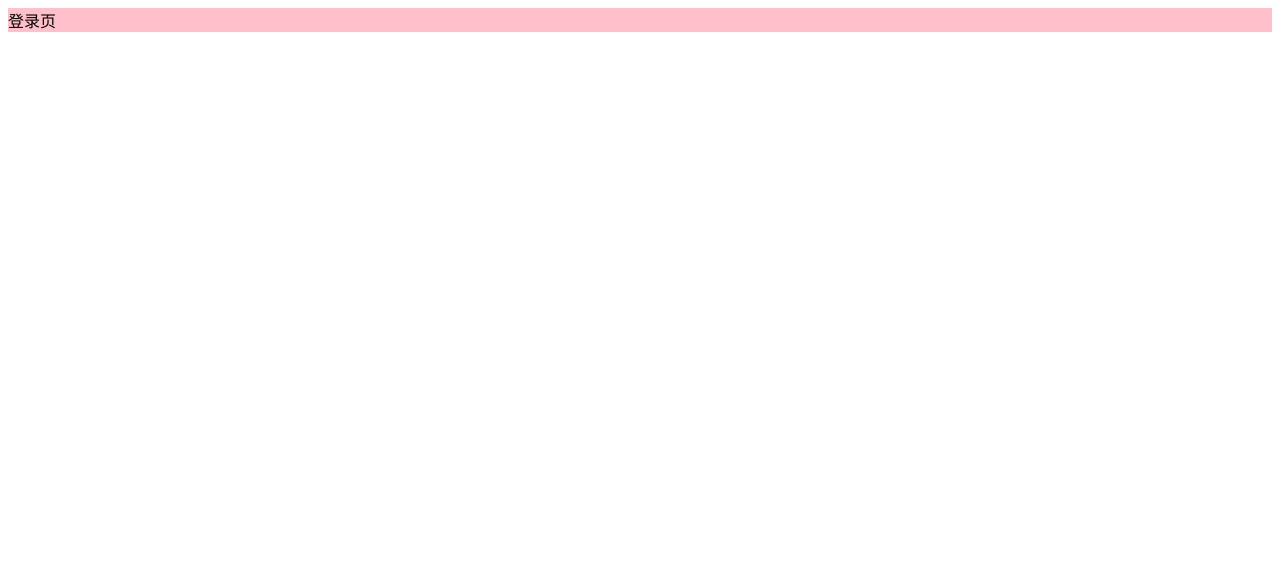
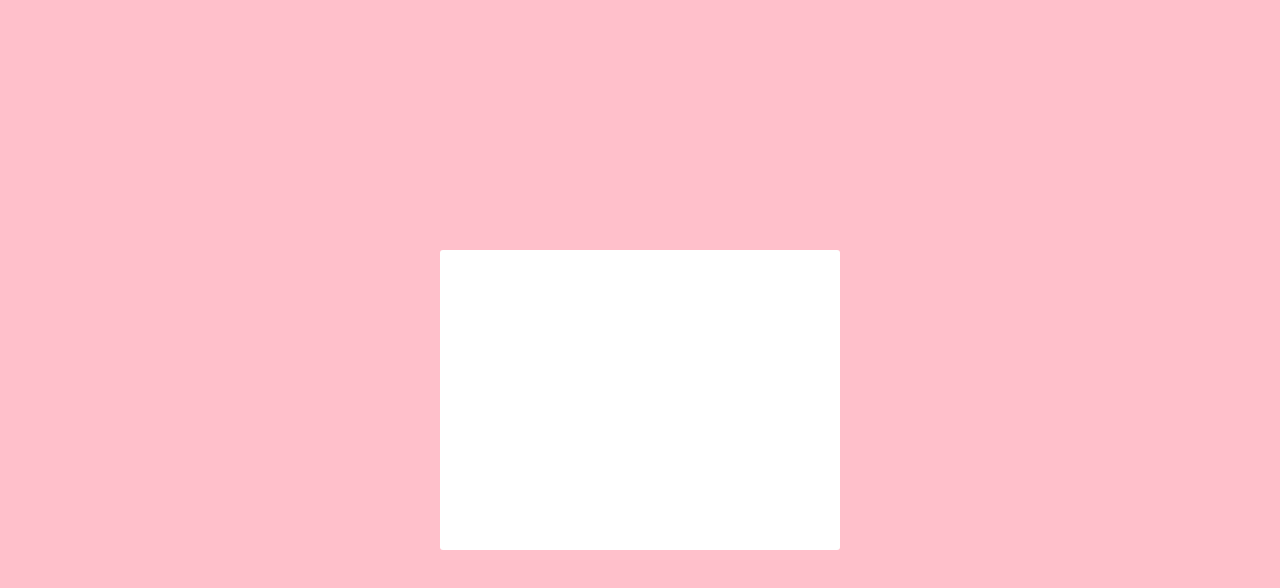
Before and after one commit to tan-alu/-, a Vue app: page /#/login in a window 1280 px wide. Shown: the top 588 px of the page. Built offline with nearby package versions, Linux system fonts and the light colour scheme.

Commit message:
登录页页面搭建

```diff
--- /dev/null
+++ b/src/assets/css/global.css
@@ -0,0 +1,8 @@
+/* 全局样式表 */
+html,
+body,
+#app {
+    height: 100%;
+    margin:0;
+    padding: 0;
+}
--- a/src/components/Login.vue
+++ b/src/components/Login.vue
@@ -1,6 +1,8 @@
 <template>
     <div class="login_container">
-        登录页
+        <div class="login_box">
+
+        </div>
     </div>
 </template>
 
@@ -13,5 +15,16 @@
 <style lang="less" scoped>
 .login_container {
     background-color: pink;
+    height: 100%;
+}
+.login_box {
+    background-color: #fff;
+    width: 400px;
+    height: 300px;
+    border-radius: 3px;
+    position: relative;
+    top:50%;
+    left: 50%;
+    transform: translate(-50%,-50%)
 }
 </style>
--- a/src/main.js
+++ b/src/main.js
@@ -2,6 +2,8 @@
 import App from './App.vue'
 import router from './router'
 import store from './store'
+// 导入全局样式表
+import './assets/css/global.css'
 
 // 手动配置element-ui
 import Element from 'element-ui'
```
